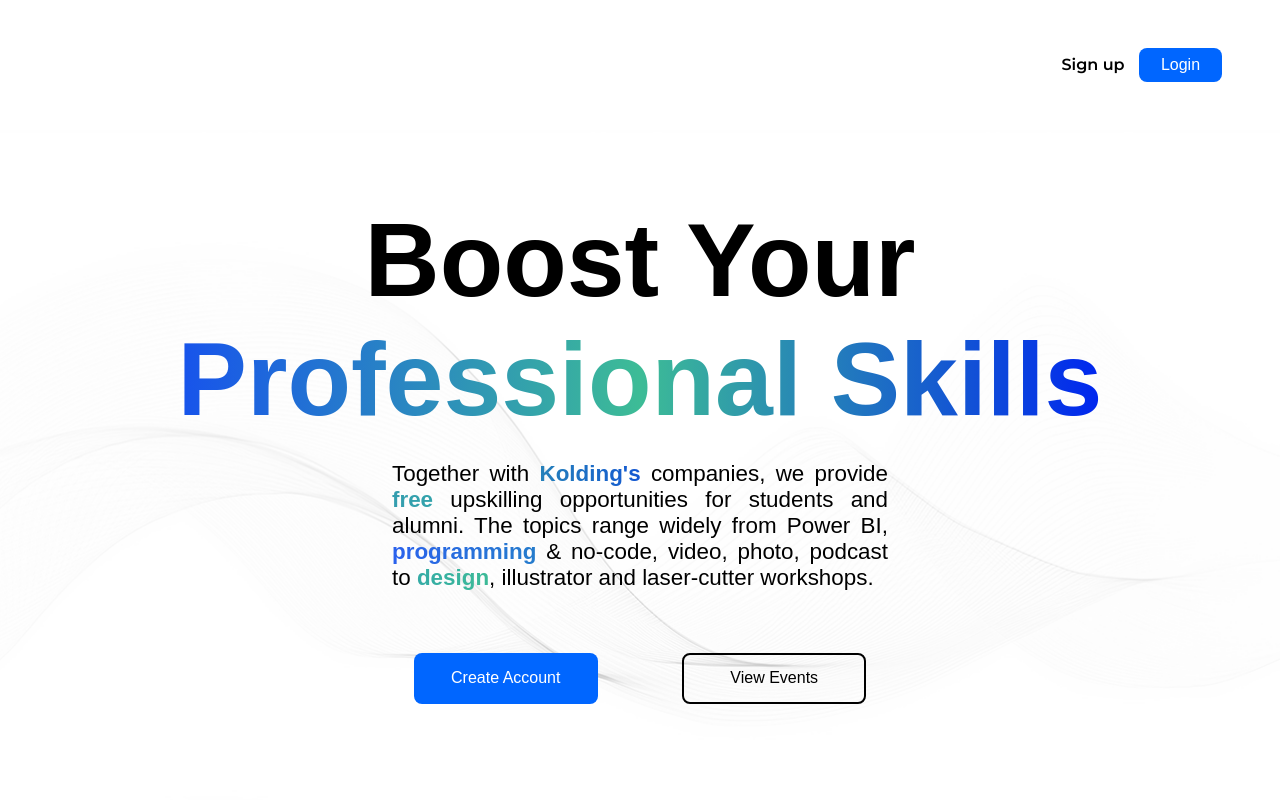
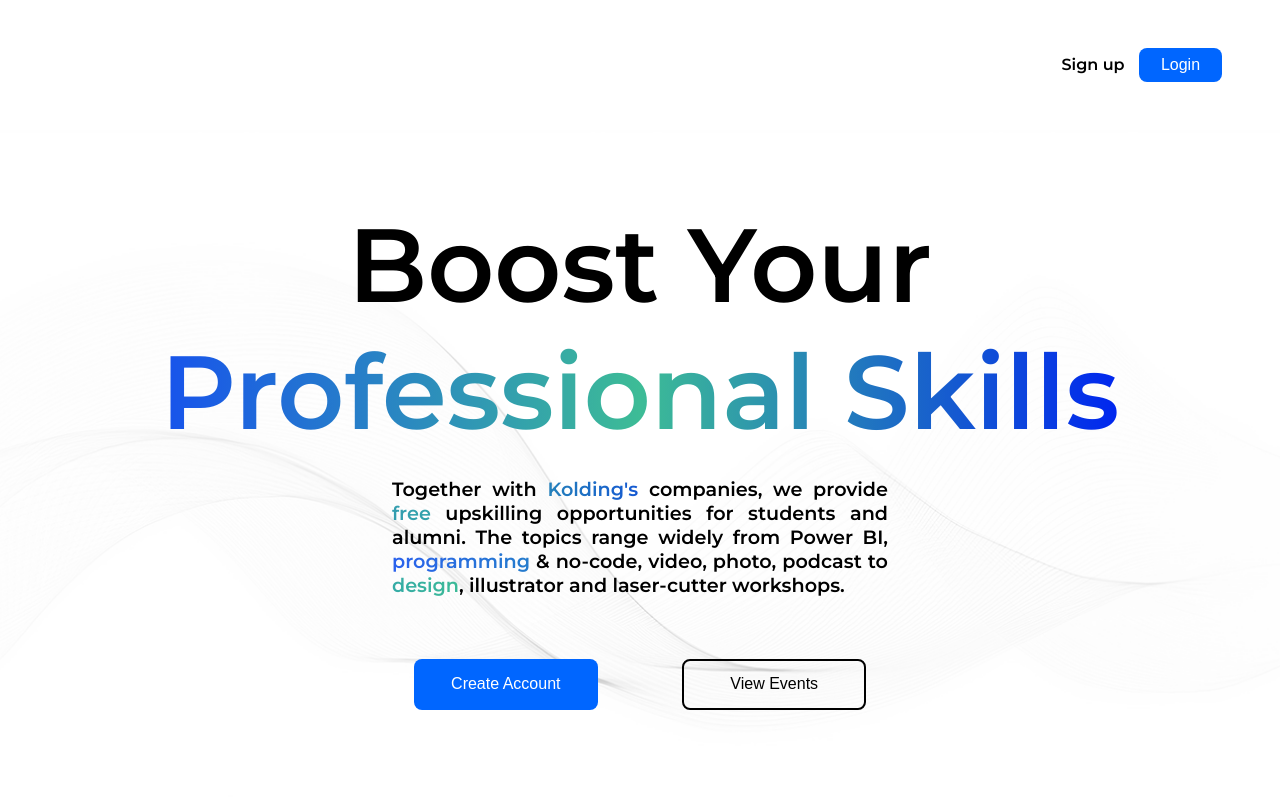
Before and after one commit to Hard-Skills-Station-website/Hard-Skills-Station-website, a website: page index.html in a window 1280 px wide. Shown: the top 800 px of the page. Drawn offline with Linux system fonts and the light colour scheme.

Commit message:
Update button border radius and font size

```diff
--- a/css/global.css
+++ b/css/global.css
@@ -39,7 +39,7 @@ a {
   margin: 0 10px;
   width: 5.1875rem;
   height: 2.125rem;
-  border-radius: 8px;
+  border-radius: 0.5rem;
   border: none;
   font-size: 1rem;
   cursor: pointer;
--- a/css/indexStyles.css
+++ b/css/indexStyles.css
@@ -3,7 +3,6 @@
   color: white;
   text-align: center;
   padding: 50px 20px;
-  font-family: "Arial", sans-serif;
   background: url("/hero25.png") no-repeat center; /* This would be the wavy background image */
   background-size: cover;
   min-height: 40vh;
@@ -107,7 +106,7 @@
 .main-content {
   max-width: 40%; /* More flexible for smaller screens */
   margin: 0 auto;
-  font-size: 1.4rem;
+  font-size: 1.2rem;
   text-align: justify;
 }
 
```
